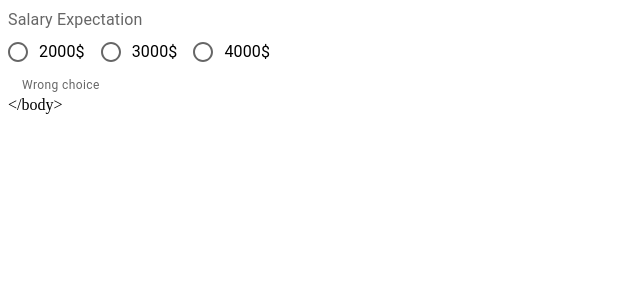
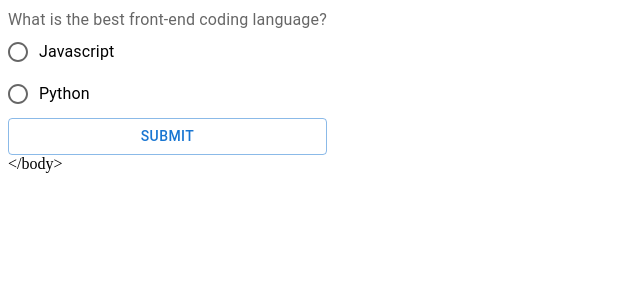
Before and after one commit to furkansylu97/MaterialUiProjects, a React (Vite) app in the folder MaterialUiProjects/: page / in a window 1280 px wide. Shown: the top 300 px of the page, without its empty margins (0-640 px from the left). Built offline with nearby package versions, Linux system fonts and the light colour scheme.

Commit message:
RadioExample component was created

```diff
--- a/MaterialUiProjects/src/App.tsx
+++ b/MaterialUiProjects/src/App.tsx
@@ -1,4 +1,5 @@
 import './App.css'
+import { LessonRadioExample } from './components/LessonRadioExample'
 import { LessonRadioGroup } from './components/LessonRadioGroup'
 // import { LessonTextField } from './components/LessonTextField'
 // import { LessonButtonGroup } from './components/LessonButtonGroup'
@@ -12,7 +13,8 @@ function App() {
       {/* <LessonButton /> */}
       {/* <LessonButtonGroup /> */}
       {/* <LessonTextField /> */}
-      <LessonRadioGroup />
+      {/* <LessonRadioGroup /> */}
+      <LessonRadioExample />
     </>
   )
 }
--- /dev/null
+++ b/MaterialUiProjects/src/components/LessonRadioExample.tsx
@@ -0,0 +1,20 @@
+import { useState } from 'react';
+import { FormControl, FormLabel, FormControlLabel, Radio, RadioGroup, FormHelperText, Button } from '@mui/material';
+
+export const LessonRadioExample = () => {
+  return (
+    <>
+     <form>
+      <FormControl>
+        <FormLabel>What is the best front-end coding language?</FormLabel>
+          <RadioGroup>
+            <FormControlLabel value='Javascript' label='Javascript' control={ <Radio/> } />
+            <FormControlLabel value='Python' label='Python' control={ <Radio/> } />
+          </RadioGroup>
+          <FormHelperText></FormHelperText>
+          <Button type='submit' variant='outlined'>Submit</Button>
+      </FormControl>
+     </form>
+    </>
+  )
+}
```
